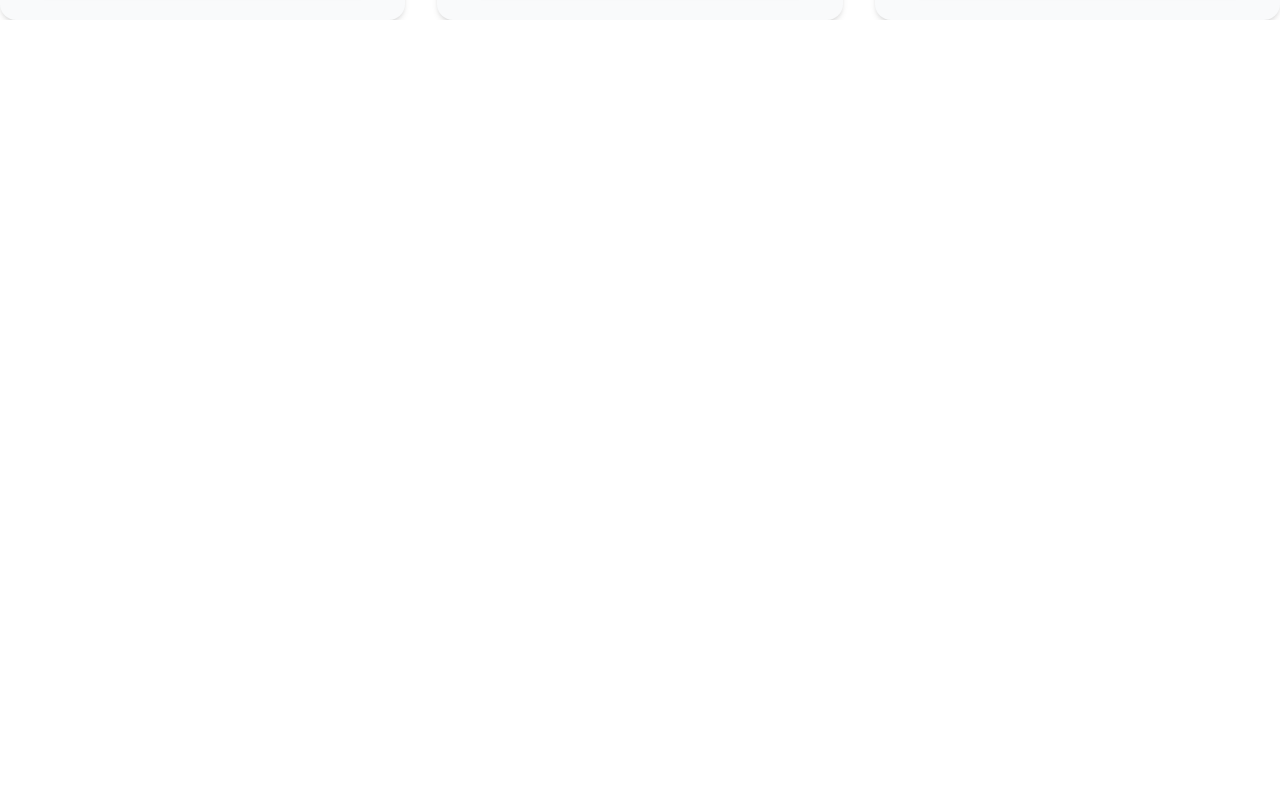
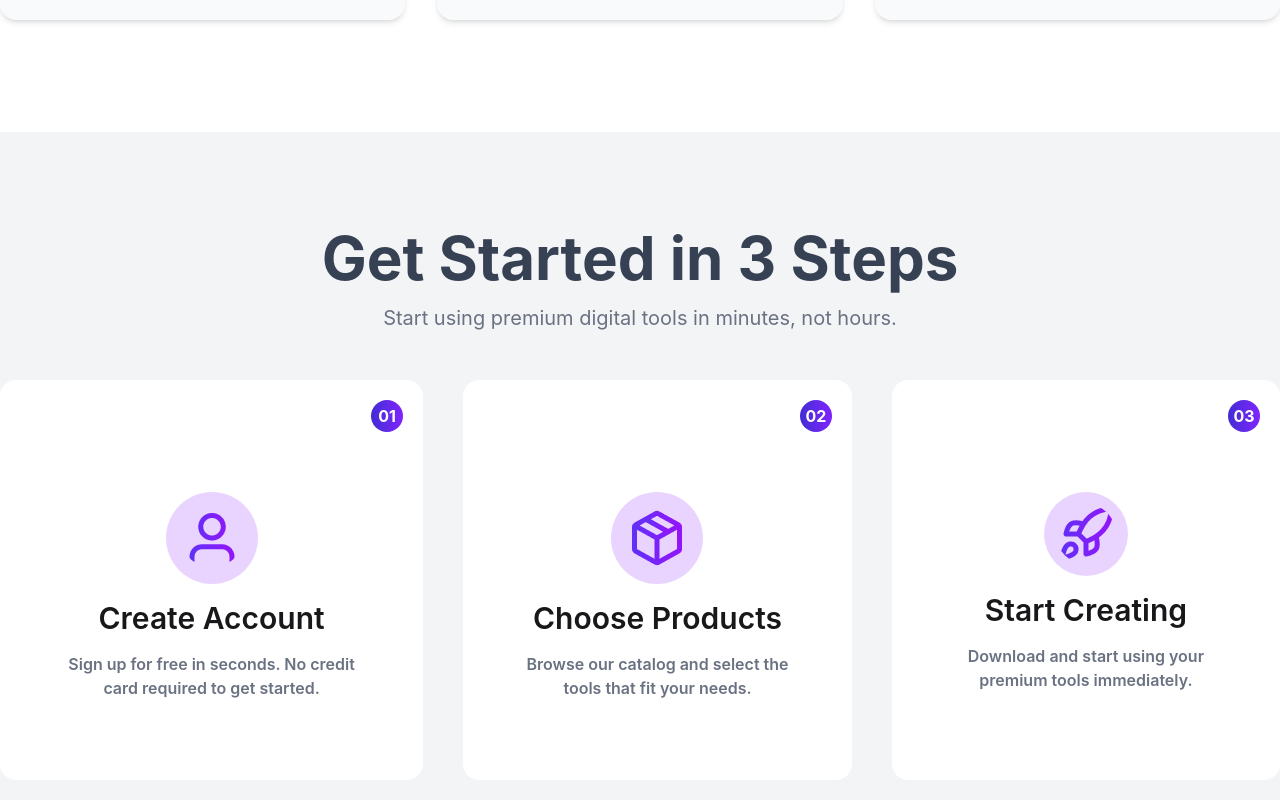
Before and after one commit to mdkamrul50/Digitools-platfoemA6, a React (Vite) app: page / in a window 1280 px wide. Shown: the part 2940-3740 px from the top of the page. Before the commit the page ends 2960 px from the top, so only its background shows below. Built offline with nearby package versions, Linux system fonts and the light colour scheme.

Commit message:
Refactor GetStart component for improved styling and responsiveness

```diff
--- a/src/App.jsx
+++ b/src/App.jsx
@@ -48,10 +48,10 @@ function App() {
           ></Items>
         </Suspense>
       )}
-      {/* <GetStart></GetStart>
+      <GetStart></GetStart>
       <Pricing></Pricing>
       <WorkFlow></WorkFlow>
-      <FooterSection></FooterSection> */}
+      {/* <FooterSection></FooterSection> */}
     </>
   );
 }
--- a/src/Component/GetStartSEction/GetStart.jsx
+++ b/src/Component/GetStartSEction/GetStart.jsx
@@ -8,16 +8,16 @@ import Package from "../../assets/package.png";
 const GetStart = () => {
   return (
     <div className="mt-28 bg-gray-100 pb-24">
-      <div className="text-center mb-12 pt-24 space-y-4">
-        <h3 className="text-6xl font-bold text-gray-700">
+      <div className="text-center mb-12 pt-24 space-y-4 px-3 md:px-0">
+        <h3 className="text-4xl md:text-6xl font-bold text-gray-700">
           Get Started in 3 Steps
         </h3>
-        <p className="text-gray-500 text-xl">
+        <p className="text-gray-500 text-[15px] md:text-xl">
           Start using premium digital tools in minutes, not hours.
         </p>
       </div>
       <div>
-        <div className="flex gap-10 container mx-auto">
+        <div className="flex flex-col md:flex-row px-4 md:px-0 gap-10 container mx-auto">
           <div className="bg-white rounded-2xl p-5 ">
             <div className="flex justify-end">
               <p className="bg-linear-to-r from-[#402cd4] to-violet-600 w-8 h-8 rounded-full flex items-center justify-center text-white font-bold">
```
